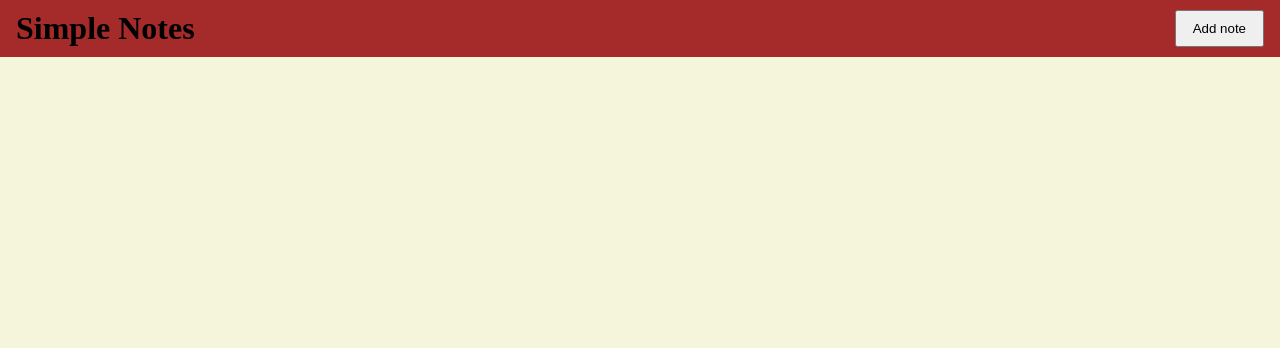
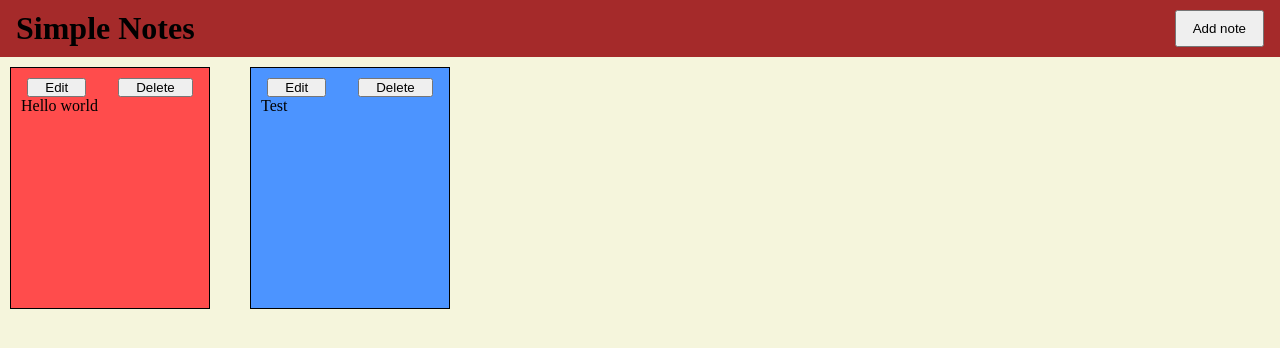
Before and after one commit to PanicAtTheKernal/RichWeb, a React (Create React App) app in the folder Lab-4/problem-1/: page / in a window 1280 px wide. Shown: the top 348 px of the page. Built offline with nearby package versions, Linux system fonts and the light colour scheme.

Commit message:
Create the note component

```diff
--- a/Lab-4/problem-1/package.json
+++ b/Lab-4/problem-1/package.json
@@ -13,6 +13,7 @@
     "react": "^18.2.0",
     "react-dom": "^18.2.0",
     "react-scripts": "5.0.1",
+    "rxjs": "^7.8.1",
     "typescript": "^4.9.5",
     "web-vitals": "^2.1.4"
   },
--- a/Lab-4/problem-1/src/App.tsx
+++ b/Lab-4/problem-1/src/App.tsx
@@ -1,12 +1,16 @@
-import React from 'react';
+import React, { useState, useRef } from 'react';
 import Header from './components/Header';
 import NoteArea from './components/NoteArea';
+import Note from './components/Note';
+import { Subject } from 'rxjs';
 
 function App() {
+  const itemObservable = useRef(new Subject<React.JSX.Element>());
+
   return (
     <div className="App" id="main">
       <Header></Header>
-      <NoteArea></NoteArea>
+      <NoteArea newItemObservable={itemObservable.current}></NoteArea>
     </div>
   );
 }
--- /dev/null
+++ b/Lab-4/problem-1/src/colours.ts
@@ -0,0 +1,17 @@
+const colours1 = {
+    red: [0, 100, 65],
+    blue: [216, 100, 65],
+    green: [120, 100, 65],
+    yellow: [60, 100, 65],
+    orange: [36, 100, 65],
+};
+
+const colours = new Map<string, number[]>([
+    ["red", [0, 100, 65]],
+    ["blue", [216, 100, 65]],
+    ["green", [120, 100, 65]],
+    ["yellow", [60, 100, 65]],
+    ["orange", [36, 100, 65]],
+]);
+
+export default colours;
--- /dev/null
+++ b/Lab-4/problem-1/src/components/Note.tsx
@@ -0,0 +1,36 @@
+import React, { useState, useEffect } from 'react';
+import colours from '../colours';
+
+
+type NoteProps = {
+    text: string,
+    colour: string,
+}
+
+function Note(props: NoteProps) {
+    const [text, setText] = useState<string>("")
+    const [colour, setColour] = useState<string>("")
+
+    useEffect(() => {
+        setText(props.text)
+        let colour = colours.get(props.colour)
+        if (colour === undefined) {
+            return;
+        }
+        setColour(`hsl(${colour[0]}, ${colour[1]}%, ${colour[2]}%)`)
+    }, [props])
+
+    return (
+        <div className="note" id="note" style={{backgroundColor: colour}}>
+            <div className="noteHeader">
+                <button className="Edit">Edit</button>
+                <button className="Delete">Delete</button>
+            </div>
+            <div>
+                {text}
+            </div>
+        </div>
+    );
+}
+
+export default Note;
--- a/Lab-4/problem-1/src/components/NoteArea.tsx
+++ b/Lab-4/problem-1/src/components/NoteArea.tsx
@@ -1,10 +1,18 @@
 import React from 'react';
+import Note from './Note';
+import { Subject } from 'rxjs';
 
-function NoteArea() {
+type NoteAreaProps = {
+    newItemObservable: Subject<React.JSX.Element>
+}
+
+function NoteArea(props: NoteAreaProps) {
 
 
     return (
         <div className="NoteArea" id="noteArea">
+            <Note text='Hello world' colour="red"></Note>
+            <Note text='Test' colour="blue"></Note>
         </div>
     );
 }
```
Also changed, not shown: 1 other file (tests, documents, lock files or other folders).
